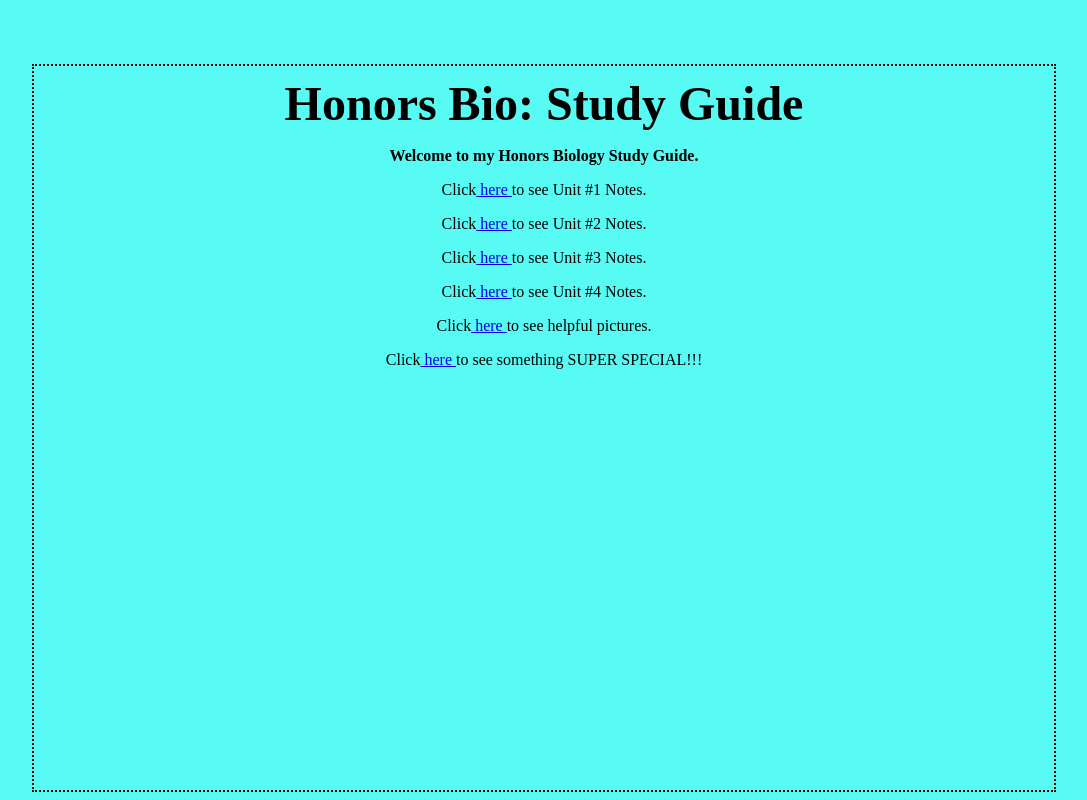
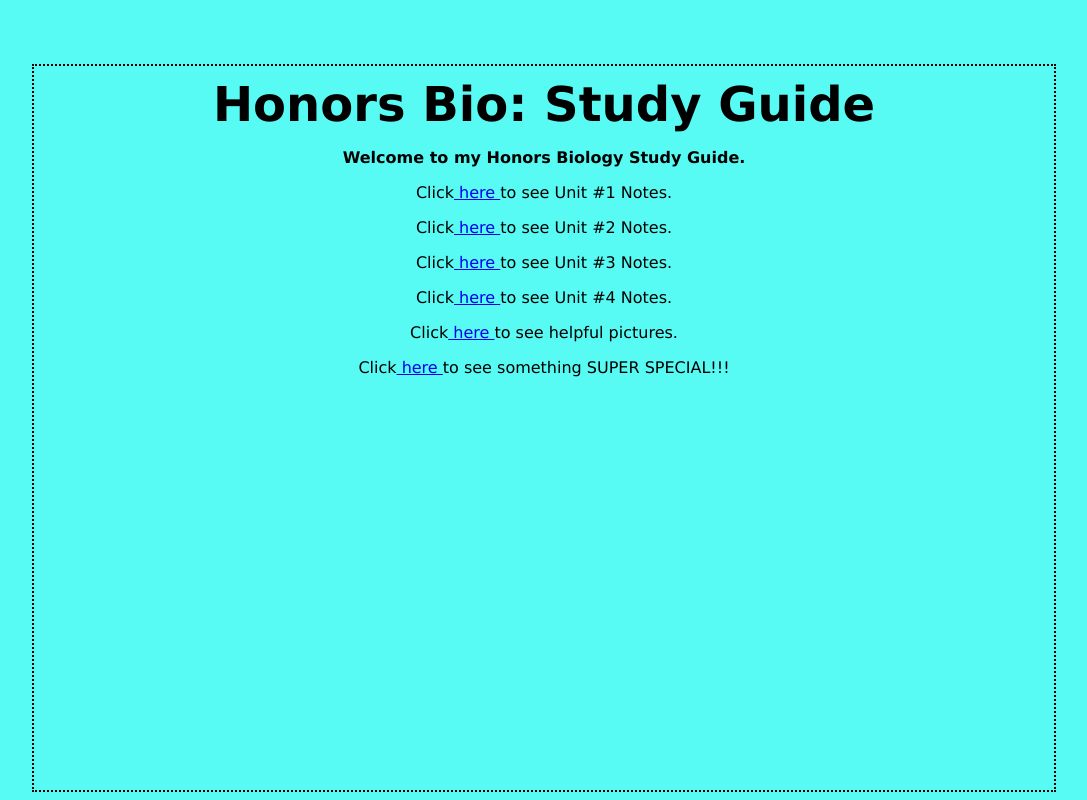
Before and after one commit to Beefman101/Beefman101.github.io, a plain HTML site: page index.html in a window 1280 px wide. Shown: the whole page, without its empty margins (96-1183 px from the left). Drawn offline with Linux system fonts and the light colour scheme.

Commit message:
Update index.html

```diff
--- a/index.html
+++ b/index.html
@@ -14,7 +14,7 @@
  		  margin-right: 10%;
  		  border: 2px dotted black;
    		  padding: 10px 10px 10px 10px;
- 		  font-family: Times-New-Roman;
+ 		  font-family: Verdana;
 	   }
 	</style>
 	<center>
```
